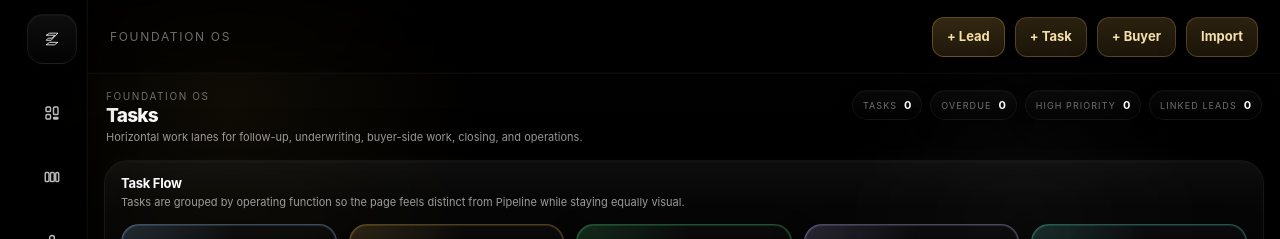
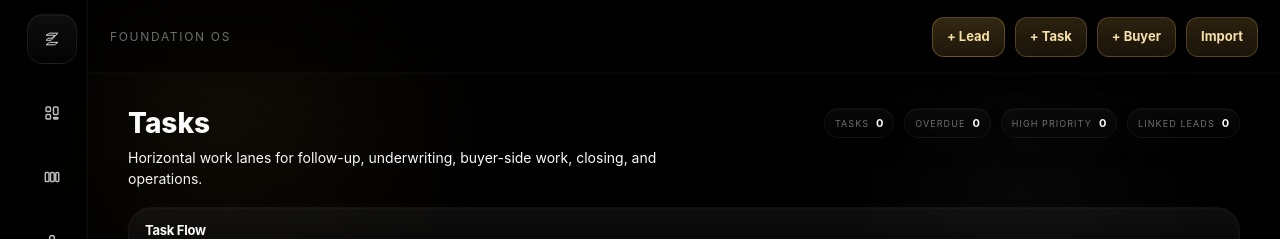
Before and after one commit to lakendricwoods-cell/Acquisitions-crm, a Next.js app: page /tasks in a window 1280 px wide. Shown: the top 239 px of the page. Built offline with nearby package versions, Linux system fonts and the light colour scheme; no server answers; the database is empty.

Commit message:
fix dashboard data + full width layout

```diff
--- a/components/ui/page-shell.tsx
+++ b/components/ui/page-shell.tsx
@@ -1,9 +1,10 @@
-import type { ReactNode } from "react"
+'use client'
+
+import type { CSSProperties, ReactNode } from 'react'
 
 type PageShellProps = {
   title: string
   subtitle?: string
-  eyebrow?: string
   actions?: ReactNode
   children: ReactNode
 }
@@ -11,23 +12,84 @@ type PageShellProps = {
 export default function PageShell({
   title,
   subtitle,
-  eyebrow = "Foundation OS",
   actions,
   children,
 }: PageShellProps) {
   return (
-    <div className="crm-page-shell">
-      <header className="crm-page-header">
-        <div className="crm-page-header-main">
-          <div className="crm-page-eyebrow">{eyebrow}</div>
-          <h1 className="crm-page-title">{title}</h1>
-          {subtitle ? <p className="crm-page-subtitle">{subtitle}</p> : null}
+    <div style={outerStyle}>
+      <div style={innerStyle}>
+        <div style={headerStyle}>
+          <div style={titleWrapStyle}>
+            <h1 style={titleStyle}>{title}</h1>
+            {subtitle ? <p style={subtitleStyle}>{subtitle}</p> : null}
+          </div>
+
+          {actions ? <div style={actionsStyle}>{actions}</div> : null}
         </div>
 
-        {actions ? <div className="crm-page-actions">{actions}</div> : null}
-      </header>
-
-      {children}
+        <div style={contentStyle}>{children}</div>
+      </div>
     </div>
   )
 }
+
+const outerStyle: CSSProperties = {
+  width: '100%',
+  minWidth: 0,
+}
+
+const innerStyle: CSSProperties = {
+  width: '100%',
+  maxWidth: '100%',
+  minWidth: 0,
+  padding: '20px 24px 28px',
+  boxSizing: 'border-box',
+}
+
+const headerStyle: CSSProperties = {
+  width: '100%',
+  display: 'flex',
+  alignItems: 'flex-start',
+  justifyContent: 'space-between',
+  gap: 16,
+  marginBottom: 18,
+  flexWrap: 'wrap',
+}
+
+const titleWrapStyle: CSSProperties = {
+  minWidth: 0,
+  flex: '1 1 420px',
+}
+
+const titleStyle: CSSProperties = {
+  margin: 0,
+  fontSize: 28,
+  fontWeight: 800,
+  lineHeight: 1.1,
+  color: 'var(--text)',
+}
+
+const subtitleStyle: CSSProperties = {
+  margin: '8px 0 0',
+  fontSize: 14,
+  lineHeight: 1.5,
+  color: 'var(--text-soft)',
+  maxWidth: '100%',
+}
+
+const actionsStyle: CSSProperties = {
+  display: 'flex',
+  alignItems: 'center',
+  justifyContent: 'flex-end',
+  gap: 10,
+  flexWrap: 'wrap',
+  minWidth: 0,
+  flex: '1 1 320px',
+}
+
+const contentStyle: CSSProperties = {
+  width: '100%',
+  minWidth: 0,
+  display: 'grid',
+  gap: 18,
+}
```
Also changed, not shown: app/(crm)/dashboard/page.tsx (+31 -21 lines).
